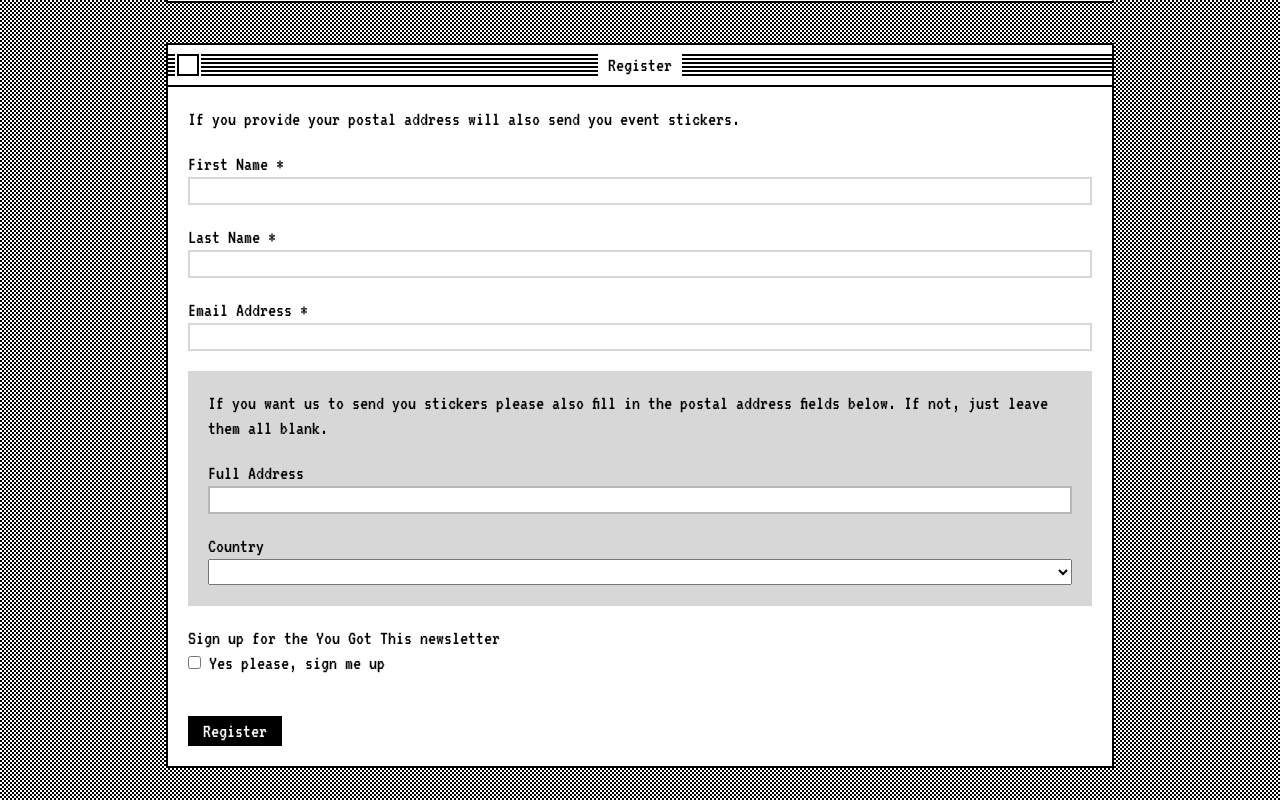
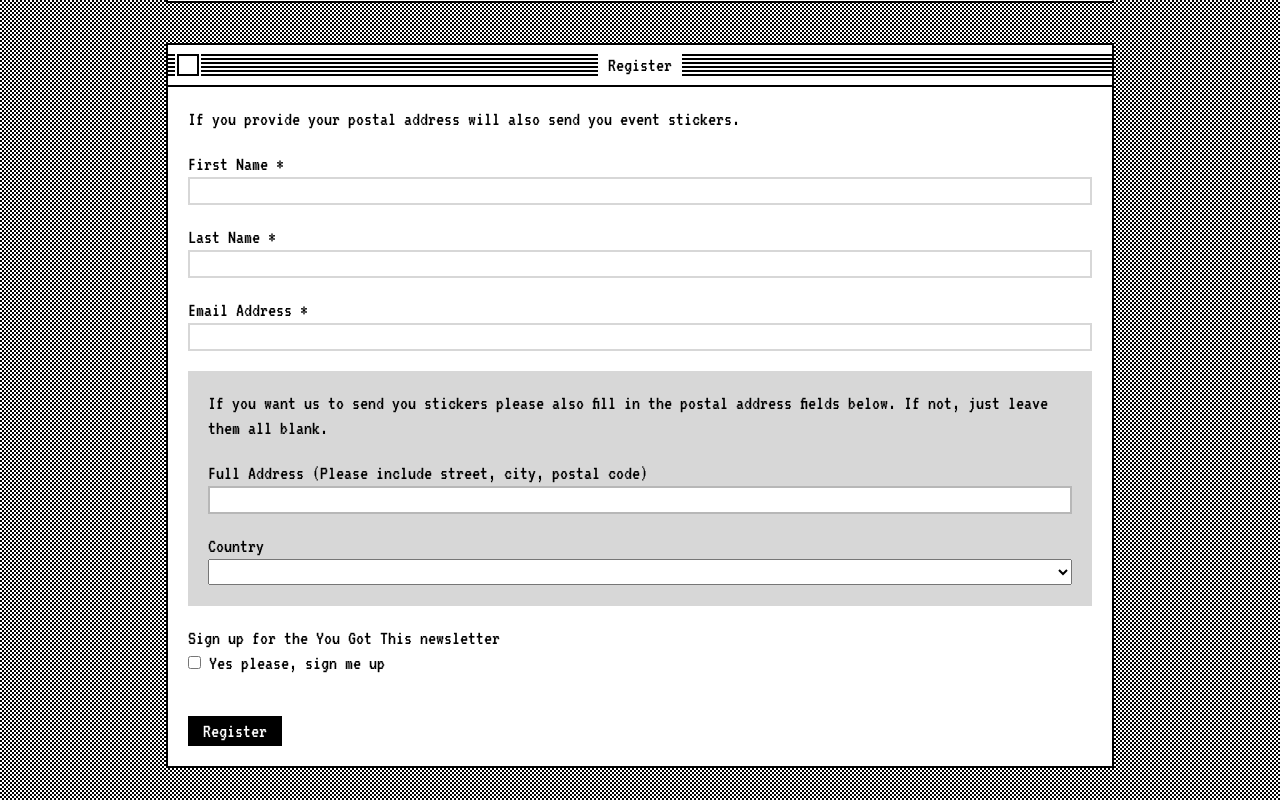
Before and after one commit to yougotthisconf/2020.home.yougotthis.io, a website: page index.html in a window 1280 px wide. Shown: the part 1822-2622 px from the top of the page. Drawn offline with nearby package versions, Linux system fonts and the light colour scheme.

Commit message:
Update index.html

```diff
--- a/index.html
+++ b/index.html
@@ -179,7 +179,7 @@
                         <div class="address">
                             <span>If you want us to send you stickers please also fill in the postal address fields below. If not, just leave them all blank.</span>
                             <div class="input-group">
-                                <label for="address">Full Address</label>
+                                <label for="address">Full Address (Please include street, city, postal code)</label>
                                 <input id="address" type="text" v-model="form.address">
                             </div>
                             <div class="input-group">
```
